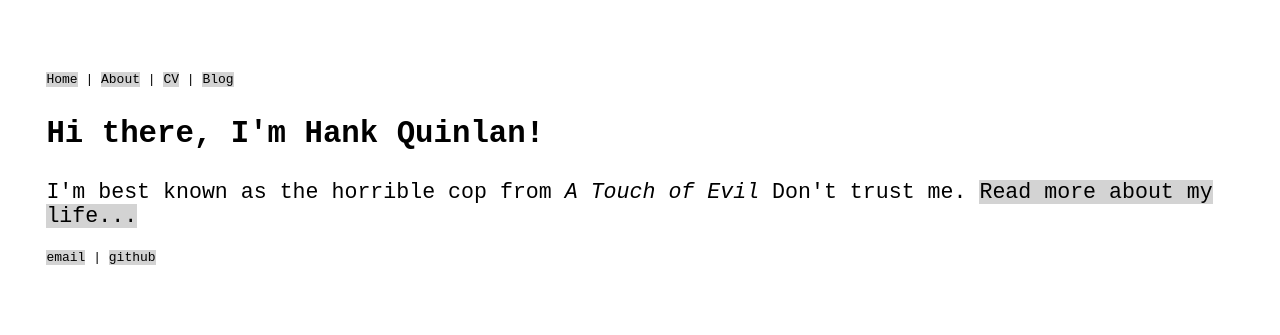
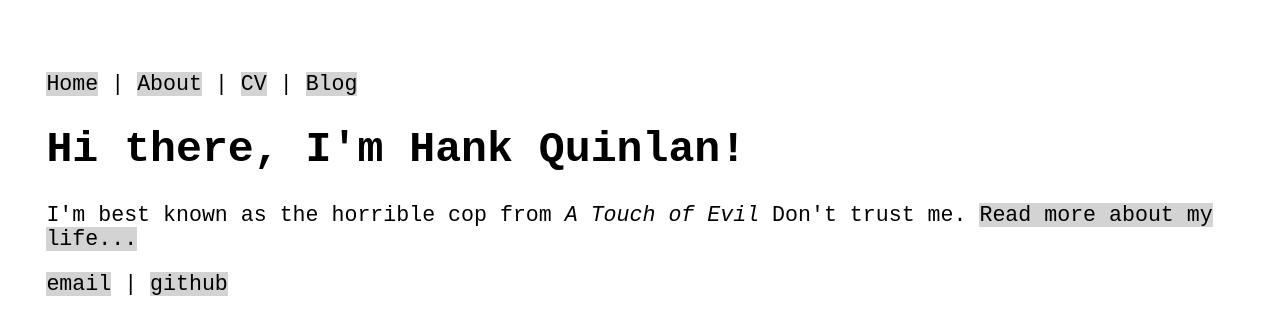
Before and after one commit to seanbutler/www.seanbutler.net, a Jekyll site: the page built from index.html, in a window 1280 px wide. Shown: the top 335 px of the page. Built offline with Jekyll 4.4.1, drawn with Linux system fonts in a browser that asks for light colours.

Commit message:
Update main.css

```diff
--- a/css/main.css
+++ b/css/main.css
@@ -1,6 +1,7 @@
 html {
     margin: 5vw 3vw 15vw 3vw;
     font-family: monospace;
+    font-size: 2.4vmin;
 }
 
 a {
@@ -9,16 +10,6 @@ a {
     color: inherit;
 }
 
-
-h1, h2, h3 {
-    font-size: 2.4vw;
-    line-height: 4vw;
-}
-
-p {
-    font-size: 2.4vmin;
-}
-
 a[href]:hover {
     background-color: black;
     color: white;
```
